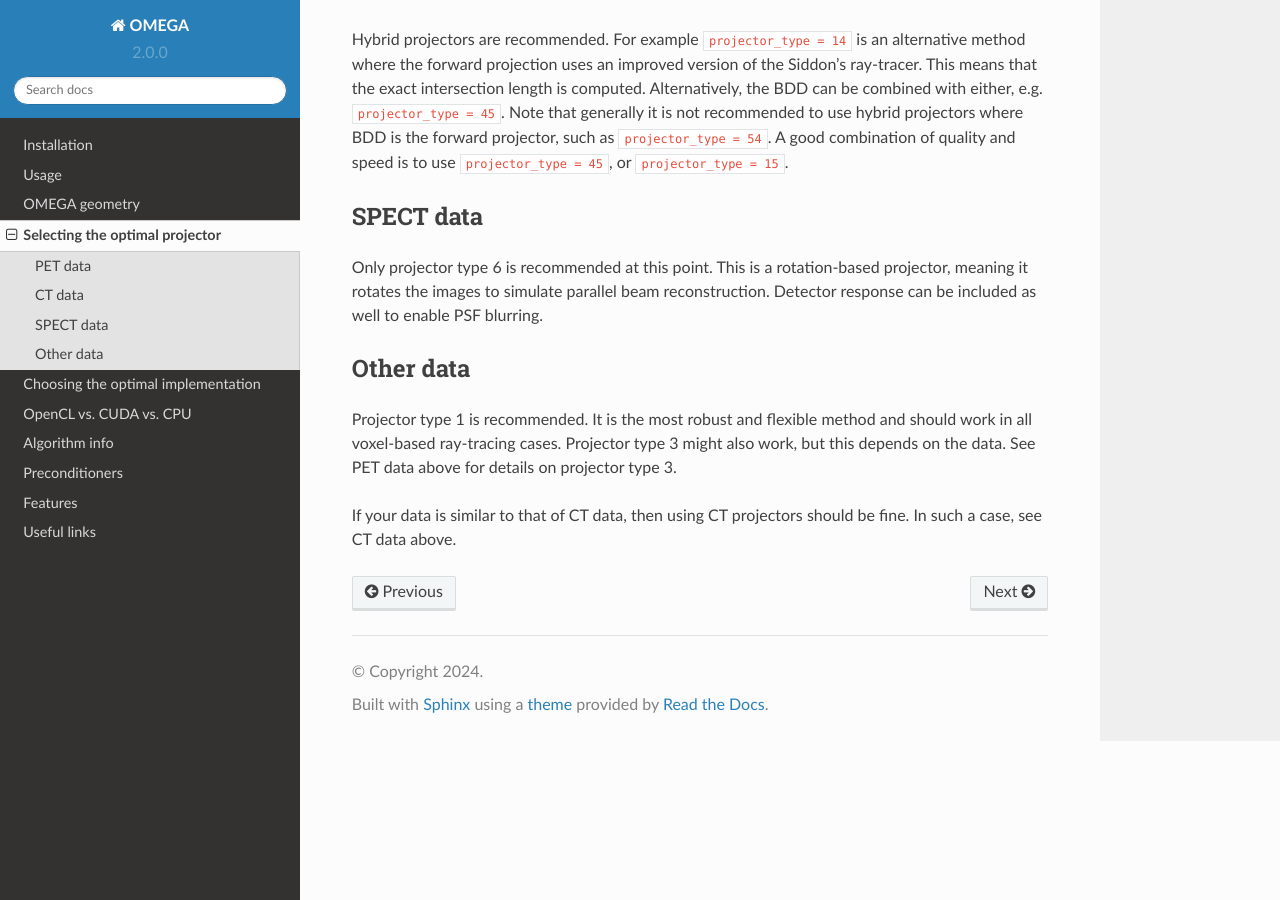
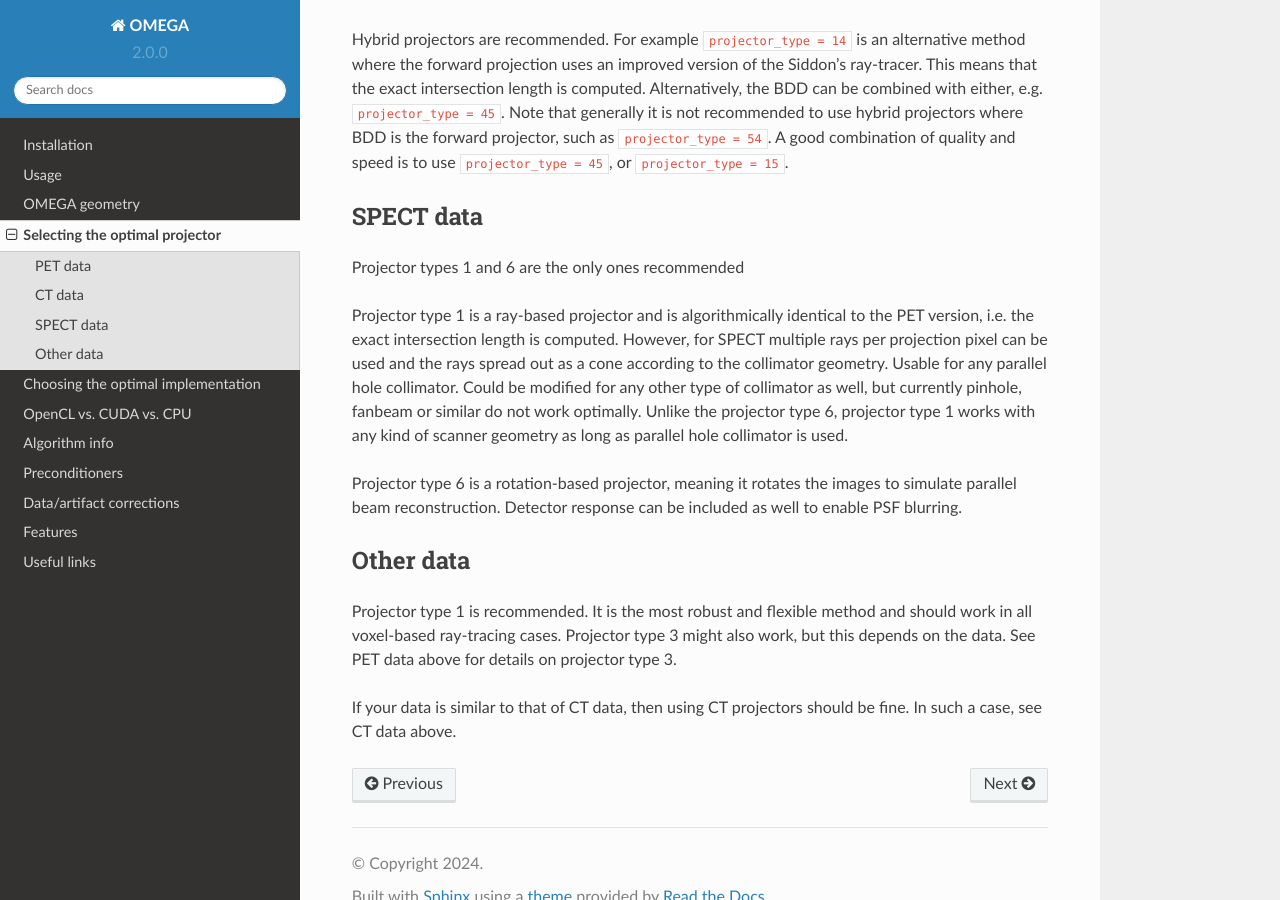
Before and after one commit to villekf/OMEGA-doc, a Sphinx documentation site: the page built from docs/source/selectingprojector.rst, in a window 1280 px wide and 900 px high, scrolled down 1889 px. Built offline with Sphinx 7.4.7 and the Read the Docs theme 2.0.0, drawn with Linux system fonts in a browser that asks for light colours.

Commit message:
Update documentation

```diff
--- a/docs/source/implementation.rst
+++ b/docs/source/implementation.rst
@@ -3,7 +3,7 @@ Choosing the optimal implementation
 
 This page explains the details on the different implementations and their different advantages. This does not apply to custom reconstructions in Python!
 
-In short, use implementation 2 with OpenCL as it is the most feature-rich and tested one. This is the only one available when using Python as well. For details, see below. If you cannot use implementation 2, use implementation 5 if you have a discrete GPU. If not, use implementation 4.
+In short, use implementation 2 with OpenCL as it is the most feature-rich and tested one. This is the only implementation available when using Python as well (CUDA and CPU are available too). For details, see below. If you cannot use implementation 2, use implementation 5 if you have a discrete GPU. If not, use implementation 4.
 
 Implementation 1 is a CPU-only implementation. It computes and stores the actual (sparse) system matrix for the selected geometry. It supports only projector types 1-3 and their hybrid versions. In general,
 this implementation is not recommended. For custom algorithms, it can sometimes, however, be beneficial to obtain the system matrix for a 2D case. In such cases, implementation 1 can be useful, and fast. However,
--- a/docs/source/index.rst
+++ b/docs/source/index.rst
@@ -27,5 +27,6 @@ Contents
    implementation
    openclcuda
    algorithms
+   corrections
    features
    usefullinks
--- a/docs/source/selectingprojector.rst
+++ b/docs/source/selectingprojector.rst
@@ -56,7 +56,13 @@ A good combination of quality and speed is to use ``projector_type = 45``, or ``
 SPECT data
 ----------
 
-Only projector type 6 is recommended at this point. This is a rotation-based projector, meaning it rotates the images to simulate parallel beam reconstruction. Detector response can be included as well to enable PSF blurring.
+Projector types 1 and 6 are the only ones recommended
+
+Projector type 1 is a ray-based projector and is algorithmically identical to the PET version, i.e. the exact intersection length is computed. However, for SPECT multiple rays per projection pixel can be used and the rays spread
+out as a cone according to the collimator geometry. Usable for any parallel hole collimator. Could be modified for any other type of collimator as well, but currently pinhole, fanbeam or similar do not work optimally. Unlike the
+projector type 6, projector type 1 works with any kind of scanner geometry as long as parallel hole collimator is used.
+
+Projector type 6 is a rotation-based projector, meaning it rotates the images to simulate parallel beam reconstruction. Detector response can be included as well to enable PSF blurring.
 
 Other data
 ----------
```
Also changed, not shown: docs/source/corrections.rst (added, +91 -0 lines), docs/source/outoffov.png (added).
